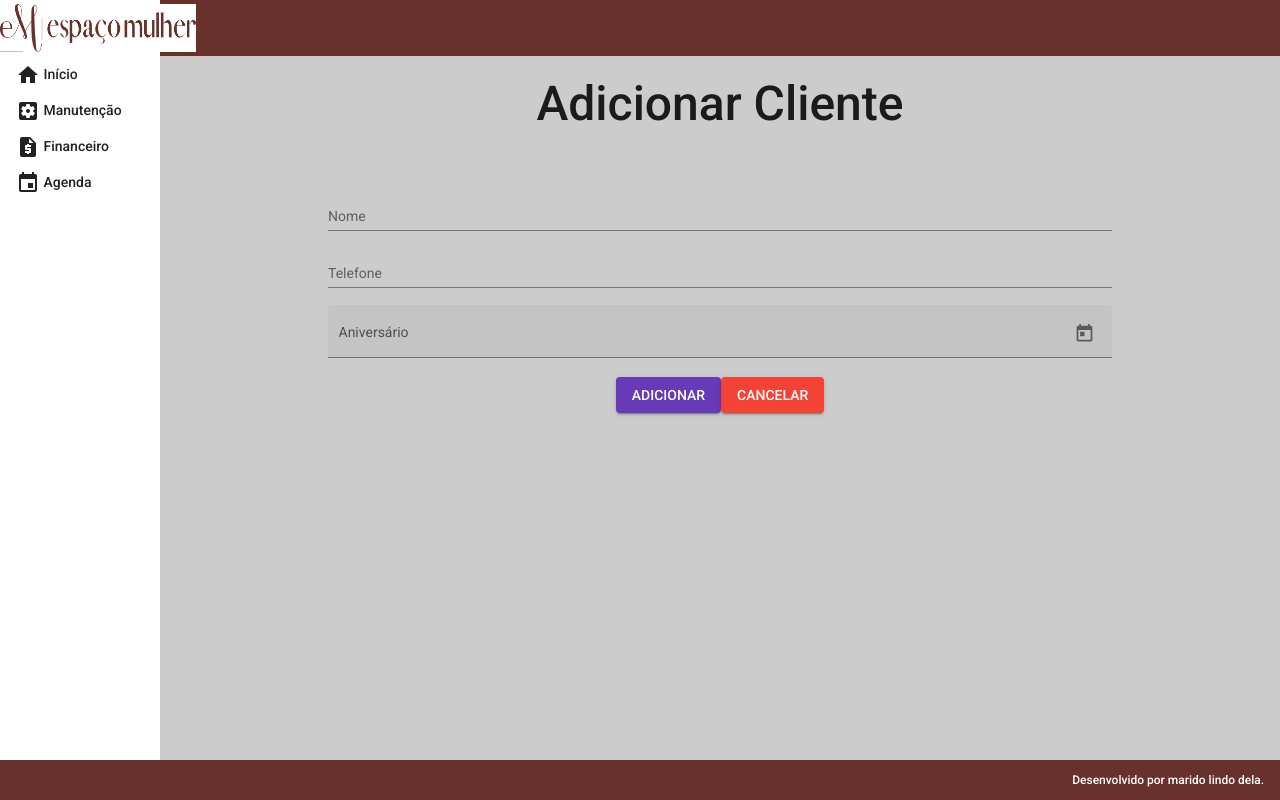
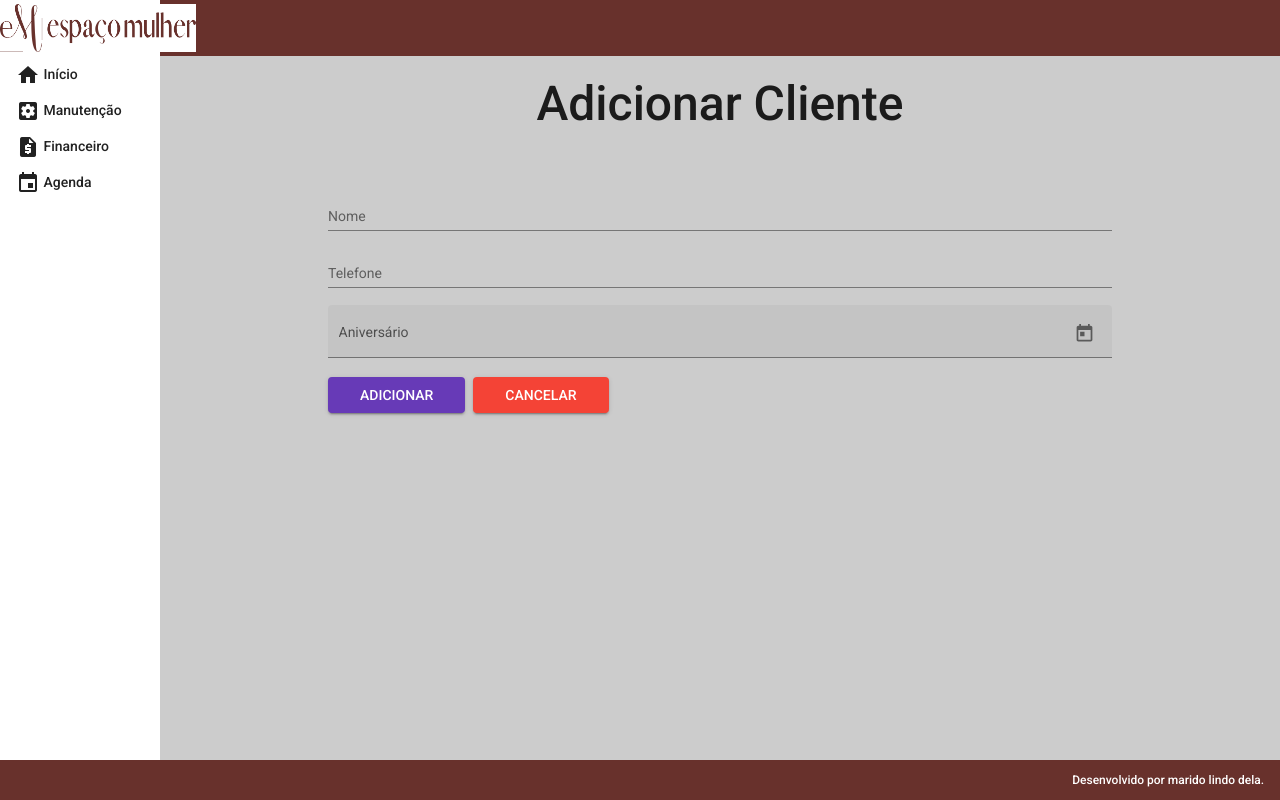
Before and after one commit to rubensmarcondesv8/salaoem-front, an Angular app: page /clientes/create in a window 1280 px wide. Built offline with nearby package versions, Linux system fonts and the light colour scheme.

Commit message:
create Cliente implementado

```diff
--- a/src/app/app.module.ts
+++ b/src/app/app.module.ts
@@ -26,6 +26,7 @@ import { FormsModule } from '@angular/forms';
 import {MatInputModule} from '@angular/material/input';
 import {MatFormFieldModule} from '@angular/material/form-field';
 import {MatDatepickerModule} from '@angular/material/datepicker';
+import {MatSnackBarModule} from '@angular/material/snack-bar';
 
 @NgModule({
   declarations: [
@@ -55,7 +56,8 @@ import {MatDatepickerModule} from '@angular/material/datepicker';
     MatInputModule,
     MatFormFieldModule,
     MatDatepickerModule,
-    MatNativeDateModule
+    MatNativeDateModule,
+    MatSnackBarModule
   ],
   providers: [
               {provide: MAT_DATE_LOCALE, useValue: 'pt-BR'}
--- a/src/app/components/views/clientes/clientes-create/clientes-create.component.css
+++ b/src/app/components/views/clientes/clientes-create/clientes-create.component.css
@@ -12,3 +12,13 @@ h1{
 .adicionaCliente{
     width: 100%;
 }
+
+.buttons{
+    text-align: start;
+}
+
+button{
+    margin-right: 0.5rem;
+    padding-right: 2rem;
+    padding-left: 2rem;
+}
--- a/src/app/components/views/clientes/clientes-create/clientes-create.component.html
+++ b/src/app/components/views/clientes/clientes-create/clientes-create.component.html
@@ -3,20 +3,20 @@
 
     <mat-form-field class="adicionaCliente">
         <mat-label>Nome</mat-label>
-        <input matInput type="text" name="nomeCliente" placeholder="nome completo">
+        <input matInput [(ngModel)] = "cliente.nomeCliente" type="text" name="nomeCliente" placeholder="nome completo">
     </mat-form-field>
     <mat-form-field class="adicionaCliente">
         <mat-label>Telefone</mat-label>
-        <input matInput type="text" name="telefoneCliente" placeholder="tel com DDD">
+        <input matInput [(ngModel)] = "cliente.telefoneCliente" type="text" name="telefoneCliente" placeholder="tel com DDD">
     </mat-form-field>
     <mat-form-field class="adicionaCliente" appearance="fill">
         <mat-label>Aniversário</mat-label>
-        <input matInput [matDatepicker]="picker">
+        <input matInput [(ngModel)] ="cliente.aniversarioCliente" name = "aniversarioCliente" [matDatepicker]="picker">
         <mat-datepicker-toggle matSuffix [for]="picker"></mat-datepicker-toggle>
         <mat-datepicker #picker ></mat-datepicker>
     </mat-form-field>
     <div class="buttons">
-        <button mat-raised-button color="primary">ADICIONAR</button>
-        <button mat-raised-button color="warn">CANCELAR</button>
+        <button (click) = "create()" mat-raised-button color="primary">ADICIONAR</button>
+        <button (click) = "cancel()" mat-raised-button color="warn">CANCELAR</button>
     </div>
 </form>
--- a/src/app/components/views/clientes/clientes-create/clientes-create.component.ts
+++ b/src/app/components/views/clientes/clientes-create/clientes-create.component.ts
@@ -1,4 +1,7 @@
 import { Component, OnInit } from '@angular/core';
+import { Router } from '@angular/router';
+import { Cliente } from '../clientes.model';
+import { ClientesService } from '../clientes.service';
 
 @Component({
   selector: 'app-clientes-create',
@@ -7,9 +10,31 @@ import { Component, OnInit } from '@angular/core';
 })
 export class ClientesCreateComponent implements OnInit {
 
-  constructor() { }
+  cliente: Cliente = {
+    nomeCliente: '',
+    telefoneCliente: '',
+    aniversarioCliente: ''
+  }
+
+  constructor(private service: ClientesService, private router: Router ){ }
 
   ngOnInit(): void {
   }
 
+  create(): void{
+    this.service.create(this.cliente).subscribe((resposta) => {
+      this.service.mensagem('Cliente criado com sucesso!');
+      this.router.navigate(['clientes']);
+    }, err => {
+      for(let i = 0; i < err.error.errors.length; i++){
+        this.service.mensagem(err.error.errors[i].message)
+      }
+    })
+
+  }
+
+  cancel(): void{
+    this.router.navigate([`clientes`]);
+  }
+
 }
--- a/src/app/components/views/clientes/clientes.service.ts
+++ b/src/app/components/views/clientes/clientes.service.ts
@@ -1,5 +1,6 @@
 import { HttpClient } from '@angular/common/http';
 import { Injectable } from '@angular/core';
+import { MatSnackBar } from '@angular/material/snack-bar';
 import { Observable } from 'rxjs';
 import { environment } from 'src/environments/environment';
 import { Cliente } from './clientes.model';
@@ -10,10 +11,23 @@ import { Cliente } from './clientes.model';
 export class ClientesService {
 
   baseUrl: String = environment.baseUrl;
-  constructor(private http:HttpClient) { }
+  constructor(private http:HttpClient, private _snack: MatSnackBar) { }
 
   findAll():Observable<Cliente[]>{
     const url = `${this.baseUrl}/clientes`;
     return this.http.get<Cliente[]>(url);
   }
+
+  create(cliente: Cliente): Observable<Cliente>{
+    const url = `${this.baseUrl}/clientes`;
+    return this.http.post<Cliente>(url, cliente);
+  }
+
+  mensagem(str: String): void{
+      this._snack.open(`${str}`, 'OK', {
+        horizontalPosition: 'end',
+        verticalPosition: 'top',
+        duration: 3000
+      })
+  }
 }
```
